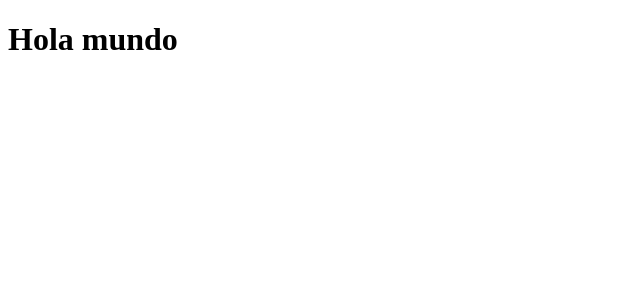
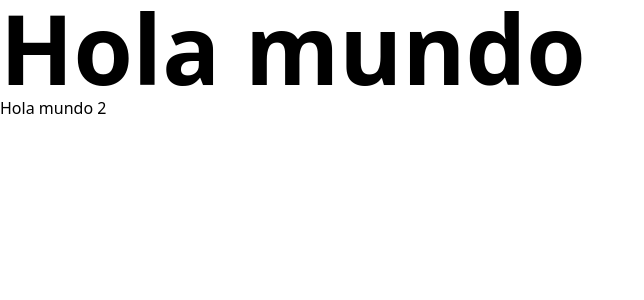
Before and after one commit to CODEATD/calculadora-propinas, a React (Vite) app: page / in a window 1280 px wide. Shown: the top 300 px of the page, without its empty margins (0-644 px from the left). Built offline with nearby package versions, Linux system fonts and the light colour scheme.

Commit message:
107. Instalando TailwindCSS y extensión para VSCode

```diff
--- a/package.json
+++ b/package.json
@@ -10,8 +10,10 @@
     "preview": "vite preview"
   },
   "dependencies": {
+    "@tailwindcss/vite": "^4.1.12",
     "react": "^19.1.1",
-    "react-dom": "^19.1.1"
+    "react-dom": "^19.1.1",
+    "tailwindcss": "^4.1.12"
   },
   "devDependencies": {
     "@eslint/js": "^9.33.0",
--- a/src/App.tsx
+++ b/src/App.tsx
@@ -2,7 +2,8 @@ function App() {
 
   return (
     <>
-        <h1>Hola mundo</h1>
+        <h1 className=" text-8xl font-black">Hola mundo</h1>
+        <p>Hola mundo 2</p>
     </>
   )
 }
--- a/src/index.css
+++ b/src/index.css
@@ -0,0 +1 @@
+@import "tailwindcss";
--- a/vite.config.ts
+++ b/vite.config.ts
@@ -1,7 +1,11 @@
 import { defineConfig } from 'vite'
 import react from '@vitejs/plugin-react-swc'
+import tailwindcss from '@tailwindcss/vite'
 
 // https://vite.dev/config/
 export default defineConfig({
-  plugins: [react()],
+  plugins: [
+    react(),
+    tailwindcss(),
+  ],
 })
```
Also changed, not shown: 1 other file (tests, documents, lock files or other folders).
